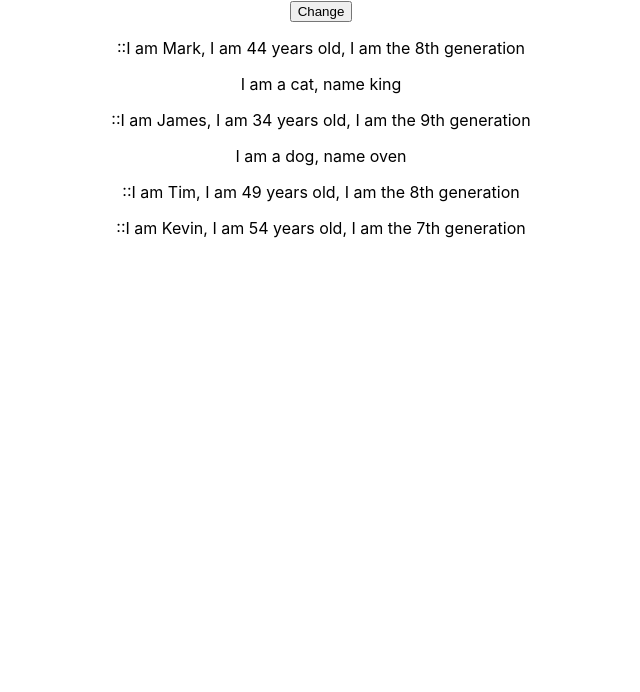
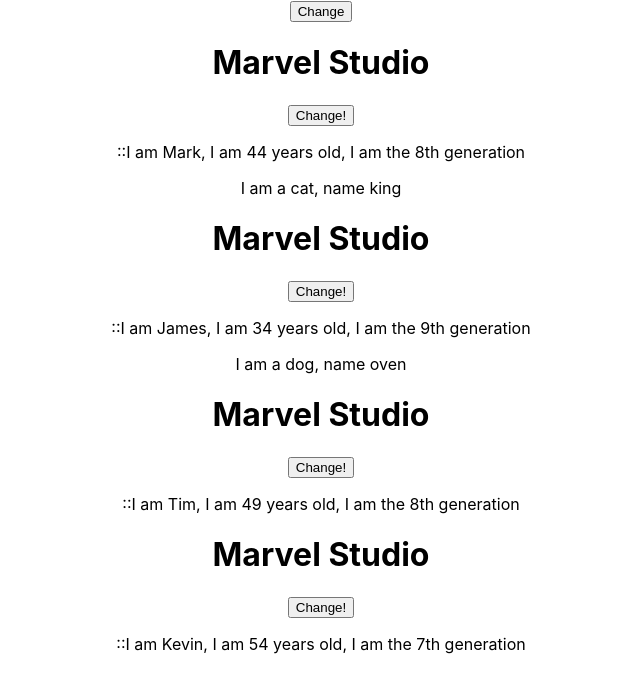
Before and after one commit to FLameSunRisE/doc, a React (Create React App) app in the folder learn/react/react_lab1/: page / in a window 1280 px wide. Shown: the top 692 px of the page, without its empty margins (319-959 px from the left). Built offline with nearby package versions, Linux system fonts and the light colour scheme.

Commit message:
feat: react useState用法

```diff
--- a/learn/react/react_lab1/src/Person/Person.js
+++ b/learn/react/react_lab1/src/Person/Person.js
@@ -1,8 +1,14 @@
-import React from "react";
+import React, { useState } from "react";
 
 const Person = (props) => {
+  const [stateString, changeString] = useState({ publisher: "Marvel Studio" });
+  const switchVenderHandler = () => {
+    changeString({ publisher: "DC Comics" });
+  };
   return (
     <div>
+      <h1>{stateString.publisher}</h1>
+      <button onClick={switchVenderHandler}>Change!</button>
       <p>
         <em style={{ color: "red" }}>{props.children}</em>::I am {props.name}, I
         am {props.age} years old, I am the {Math.floor(Math.random() * 10)}th
```
